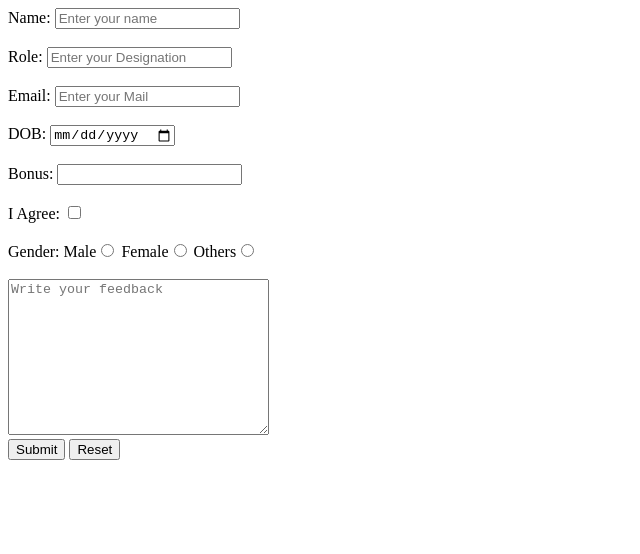
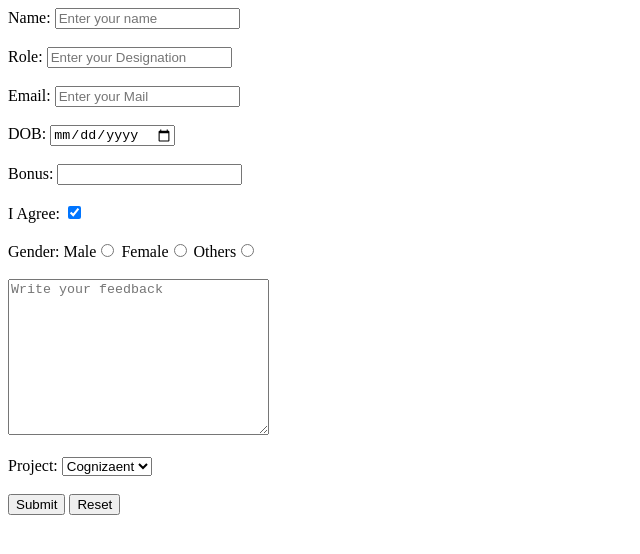
Before and after one commit to Abhishek250620/FrontEnd-HTML-CSS-JS, a plain HTML site: page 1-Project/formindex.html in a window 1280 px wide. Shown: the whole page, without its empty margins (0-640 px from the left). Drawn offline with Linux system fonts and the light colour scheme.

Commit message:
Form updated

```diff
--- a/1-Project/formindex.html
+++ b/1-Project/formindex.html
@@ -10,7 +10,7 @@
 <body>
     <form>
         <div>
-            <Label>Name: </Label><input type="text" name="myName" placeholder="Enter your name" required>
+            <Label for="name">Name: </Label><input type="text" name="myName" id="name" placeholder="Enter your name" required>
         </div><br>
         <div>
             <Label>Role: </Label><input type="text" name="myRole" placeholder="Enter your Designation">
@@ -25,19 +25,28 @@
             <Label>Bonus: </Label><input type="number" name="myBonus" min="9" >
         </div><br>
         <div>
-            <Label>I Agree: </Label><input type="checkbox" >
+            <Label for="agree">I Agree: </Label><input type="checkbox" id="agree" checked >
         </div><br>
         <div>
             <Label>Gender: </Label>
             <label >Male</label><input type="radio" name="myGender">
-            <label >Female</label><input type="radio" name="myGender">
-            <label >Others</label><input type="radio" name="myGender">
+            <label >Female</label><input type="radio" name="myGender" >
+            <label >Others</label><input type="radio" name="myGender" >
         </div><br>
         <div>
             <textarea name="" id="" cols="30" rows="10" placeholder="Write your feedback"></textarea>
-        </div>
+        </div><br>
+        <div>
+            <label for="project">Project:</label>
+            <select name="" id="project">
+                <option value="cntd">Cognizaent</option>
+                <option value="croma">Croma</option>
+                <option value="Titan">Titan</option>
+            </select>
+        </div><br>
             <input type="submit" name="submit">
             <input type="reset" name="reset" >
+
     </form>
 </body>
 
```
